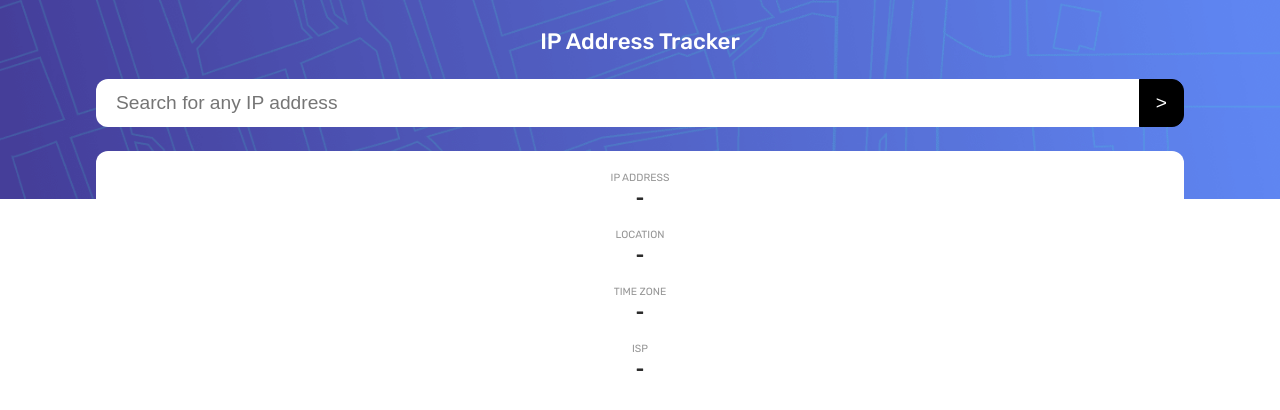
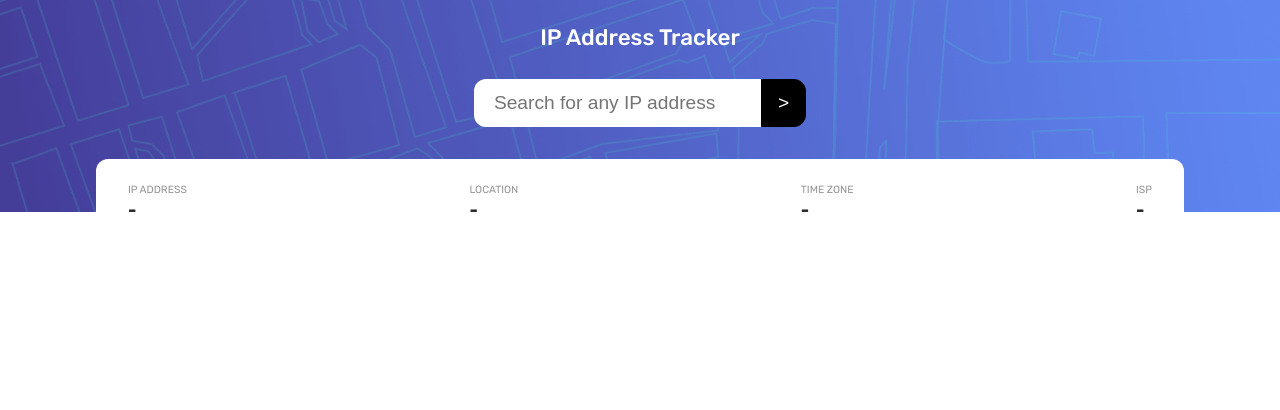
Before and after one commit to terjeee/2022-08-14-ip-address-tracker, a React (Create React App) app: page / in a window 1280 px wide. Shown: the top 410 px of the page. Built offline with nearby package versions, Linux system fonts and the light colour scheme; no server answers.

Commit message:
begynt på breakpoint mobile/ipad -> laptop+

```diff
--- a/src/components/Header.module.css
+++ b/src/components/Header.module.css
@@ -10,7 +10,7 @@ header > div {
 }
 
 .title {
-  padding: 1.75rem 0 0 0;
+  padding: 1.5rem 0 0 0;
 
   color: white;
   font-size: 1.4rem;
@@ -21,7 +21,7 @@ form {
   display: flex;
 
   width: 100%;
-  padding: 1.5rem 0;
+  padding: 1.75rem 0 2rem 0;
 
   font-size: 1.2rem;
 }
@@ -61,21 +61,19 @@ form button:hover {
 
 .ipDetails {
   z-index: 1000;
+
+  transform: translateY(12.5rem);
   margin-top: -12.5rem;
+  padding: 1.25rem;
+  gap: 1.25rem;
 
   display: flex;
   flex-direction: column;
-  transform: translateY(12.5rem);
   width: inherit;
 
   border-radius: var(--border-radius);
   background-color: #fff;
   text-align: center;
-}
-
-.ipDetails {
-  padding: 1.25rem;
-  gap: 1.25rem;
 }
 
 .ipDetails div {
@@ -95,6 +93,39 @@ form button:hover {
   font-weight: var(--font-large);
 }
 
+@media screen and (min-width: 768px) {
+  form {
+    width: auto;
+  }
+
+  .ipDetails {
+    flex-direction: row;
+    justify-content: space-between;
+
+    transform: translateY(2rem);
+    margin-top: -2rem;
+    padding: 1.5rem 2rem;
+    gap: 2rem;
+  }
+
+  .ipDetails div {
+    text-align: left;
+  }
+
+  .ipDetails div h3 {
+    padding-bottom: 0.25rem;
+    font-size: 0.65rem;
+    font-weight: var(--font-small);
+    color: var(--grey);
+  }
+
+  .ipDetails div p {
+    font-size: 1.1rem;
+    color: var(--dark-grey);
+    font-weight: var(--font-large);
+  }
+}
+
 /* -- invalid ip-- */
 
 .invalid {
```
